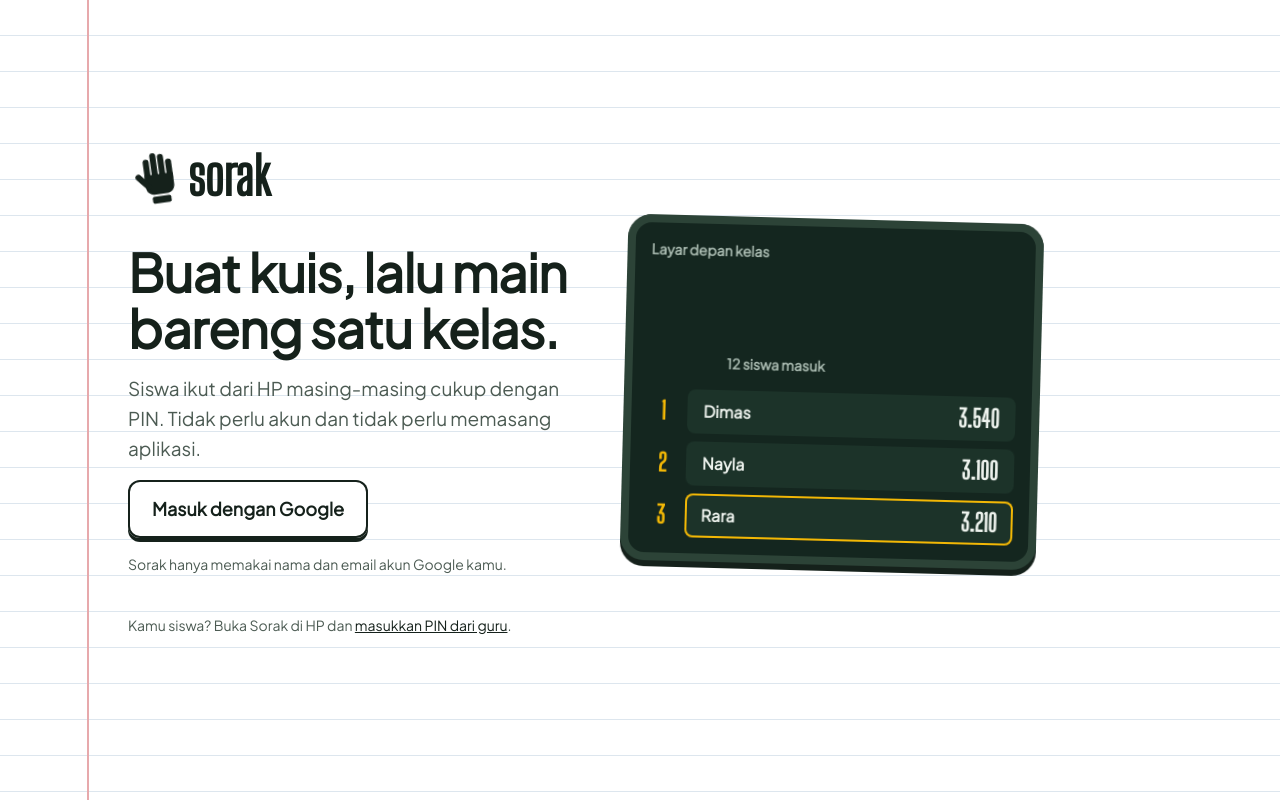
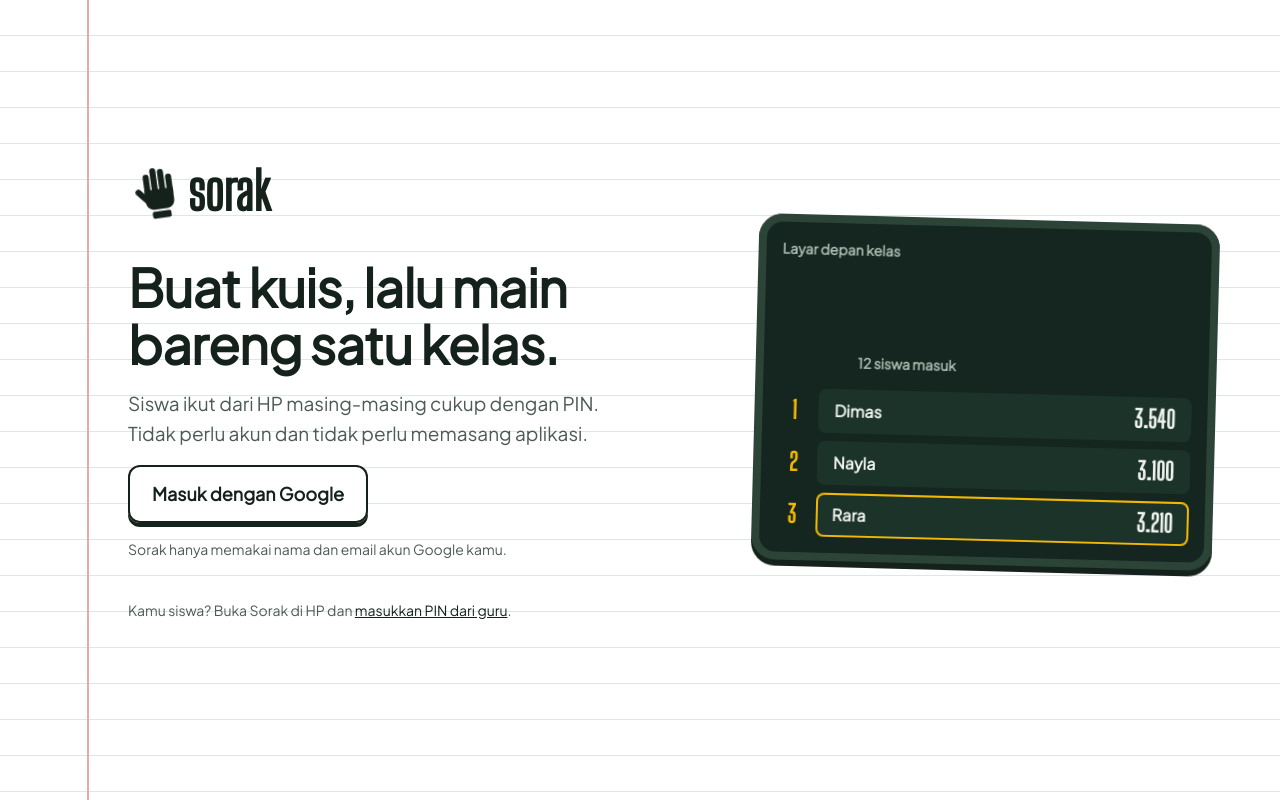
Before and after one commit to Suryadhrma/Sorak, a React (Vite) app in the folder apps/web/: page /login in a window 1280 px wide. Built offline with nearby package versions, Linux system fonts and the light colour scheme.

Commit message:
fix(web): center teacher pages on wide screens and loop the login scoreboard

```diff
--- a/apps/web/src/styles.css
+++ b/apps/web/src/styles.css
@@ -76,7 +76,8 @@
   --gerak-baris: 450ms cubic-bezier(0.4, 0, 0.2, 1);
   --gerak-baris-jeda: 150ms;
   --gerak-baris-mulai: 200ms;
-  --gerak-tukar-mulai: 900ms;
+  /* Panel login: papan peringkat bertukar berulang (satu siklus). Hanya hiasan, jadi boleh berulang. */
+  --gerak-papan-siklus: 6s;
 
   --space-1: 0.25rem;
   --space-2: 0.5rem;
@@ -127,7 +128,8 @@
   /* Halaman guru (board Guru-1 sampai 4). */
   --kapur-muda: #fff8dc;
   --space-5: 2.5rem;
-  --buku-isi-max: 67.5rem;
+  /* Lebar kolom isi halaman guru. Di layar lebar kolom ini (beserta garis margin) diletakkan di tengah. */
+  --buku-isi-max: 72rem;
   --buku-header-tinggi: 4.75rem;
   --buku-daftar-lebar: 17rem;
   --tombol-guru: 3rem;
@@ -150,6 +152,8 @@
   --font-size-login-judul: clamp(2.25rem, 4.5vw, 3.25rem);
   --font-size-login-lead: 1.1875rem;
   --font-size-logo-besar: 3.25rem;
+  /* PIN di panel login ikut membesar bersama panel di monitor lebar. */
+  --font-size-login-pin: clamp(2.5rem, 3vw, 3.5rem);
   --logo-besar: 3.5rem;
 }
 
@@ -848,22 +852,34 @@
   display: grid;
   align-content: start;
   gap: var(--space-4);
-  max-width: var(--buku-isi-max);
   padding: var(--space-4) var(--space-3) var(--space-5);
 }
 
-/* Garis margin merah hanya di layar lebar: di HP akan menabrak isi halaman. Isi mulai di kanan garis itu. */
+/*
+ * Garis margin merah hanya di layar lebar: di HP akan menabrak isi halaman. Isi mulai di kanan garis itu.
+ * --buku-kiri = posisi garis margin: 5,5rem dari tepi di laptop, lalu ikut bergeser ke tengah di monitor lebar
+ * supaya kolom isi (--buku-isi-max) berada di tengah dan sisi kanan tidak kosong. 50% = setengah lebar .buku.
+ */
 @media (min-width: 64rem) {
   .buku {
+    --buku-kiri: max(var(--buku-margin-x), 50% - var(--buku-isi-max) / 2 - var(--space-5));
+    --buku-kanan: max(var(--space-5), 50% - var(--buku-isi-max) / 2);
     background-image:
-      linear-gradient(90deg, transparent calc(var(--buku-margin-x) - 1px), var(--buku-margin) calc(var(--buku-margin-x) - 1px) calc(var(--buku-margin-x) + 1px), transparent calc(var(--buku-margin-x) + 1px)),
+      linear-gradient(90deg, transparent calc(var(--buku-kiri) - 1px), var(--buku-margin) calc(var(--buku-kiri) - 1px) calc(var(--buku-kiri) + 1px), transparent calc(var(--buku-kiri) + 1px)),
       repeating-linear-gradient(180deg, transparent 0 calc(var(--buku-baris) - 1px), var(--buku-garis) calc(var(--buku-baris) - 1px) var(--buku-baris));
   }
 
   .buku-header,
   .buku-isi {
-    padding-left: calc(var(--buku-margin-x) + var(--space-5));
-    padding-right: var(--space-5);
+    padding-left: calc(var(--buku-kiri) + var(--space-5));
+    padding-right: var(--buku-kanan);
+  }
+}
+
+/* Monitor lebar (1600 px ke atas): kolom isi melebar supaya halaman tidak tampak kecil di tengah layar. */
+@media (min-width: 100rem) {
+  :root {
+    --buku-isi-max: 84rem;
   }
 }
 
@@ -1174,8 +1190,9 @@
 }
 
 @media (min-width: 56rem) {
+  /* Panel ikut melebar sampai 30rem, supaya di monitor lebar kedua kolom mengisi kolom isi. */
   .login {
-    grid-template-columns: minmax(0, 1fr) 26rem;
+    grid-template-columns: minmax(0, 1fr) clamp(22rem, 36vw, 34rem);
     align-items: center;
     gap: var(--space-5);
   }
@@ -1205,7 +1222,7 @@
 .login-papan-pin {
   display: flex;
   gap: var(--space-3);
-  font-size: var(--font-size-countdown);
+  font-size: var(--font-size-login-pin);
 }
 
 .login-papan-hitung {
@@ -1319,8 +1336,8 @@
     display: grid;
     grid-template-columns: var(--buku-daftar-lebar) minmax(0, 1fr);
     gap: var(--space-5);
-    max-width: calc(var(--buku-isi-max) + var(--buku-daftar-lebar));
-    padding-left: calc(var(--buku-margin-x) + var(--space-3));
+    padding-left: calc(var(--buku-kiri) + var(--space-3));
+    padding-right: var(--buku-kanan);
   }
 
   .editor-tata > .editor-isi {
@@ -1819,14 +1836,13 @@
     animation-delay: 150ms;
   }
 
+  /* Berulang atas permintaan pemilik produk: panel ini hiasan, bukan layar game (pengecualian aturan "sekali"). */
   .login-papan-skor li:nth-child(2) .login-papan-baris {
-    animation: tukar-naik var(--gerak-geser) both;
-    animation-delay: var(--gerak-tukar-mulai);
+    animation: tukar-naik var(--gerak-papan-siklus) cubic-bezier(0.5, 0, 0.2, 1) infinite both;
   }
 
   .login-papan-skor li:nth-child(3) .login-papan-baris {
-    animation: tukar-turun var(--gerak-geser) both;
-    animation-delay: var(--gerak-tukar-mulai);
+    animation: tukar-turun var(--gerak-papan-siklus) cubic-bezier(0.5, 0, 0.2, 1) infinite both;
   }
 }
 
@@ -1844,16 +1860,57 @@
   }
 }
 
-/* Panel login: Rara naik dari peringkat 3 ke 2, Nayla turun. Satu baris = tinggi baris + celah. */
+/*
+ * Panel login, satu siklus: Rara di peringkat 3, naik ke 2 sementara Nayla turun (600 ms seperti FLIP papan skor),
+ * diam, lalu papan memudar dan kembali ke urutan awal untuk siklus berikutnya. Satu baris = tinggi baris + celah.
+ */
 @keyframes tukar-naik {
-  from {
+  0%,
+  14% {
     transform: translateY(calc(var(--tap-target) + var(--space-2)));
   }
+  24%,
+  84% {
+    transform: none;
+    opacity: 1;
+  }
+  90% {
+    transform: none;
+    opacity: 0;
+  }
+  91% {
+    transform: translateY(calc(var(--tap-target) + var(--space-2)));
+    opacity: 0;
+  }
+  97%,
+  100% {
+    transform: translateY(calc(var(--tap-target) + var(--space-2)));
+    opacity: 1;
+  }
 }
 
 @keyframes tukar-turun {
-  from {
+  0%,
+  14% {
     transform: translateY(calc(-1 * (var(--tap-target) + var(--space-2))));
+  }
+  24%,
+  84% {
+    transform: none;
+    opacity: 1;
+  }
+  90% {
+    transform: none;
+    opacity: 0;
+  }
+  91% {
+    transform: translateY(calc(-1 * (var(--tap-target) + var(--space-2))));
+    opacity: 0;
+  }
+  97%,
+  100% {
+    transform: translateY(calc(-1 * (var(--tap-target) + var(--space-2))));
+    opacity: 1;
   }
 }
 
```
